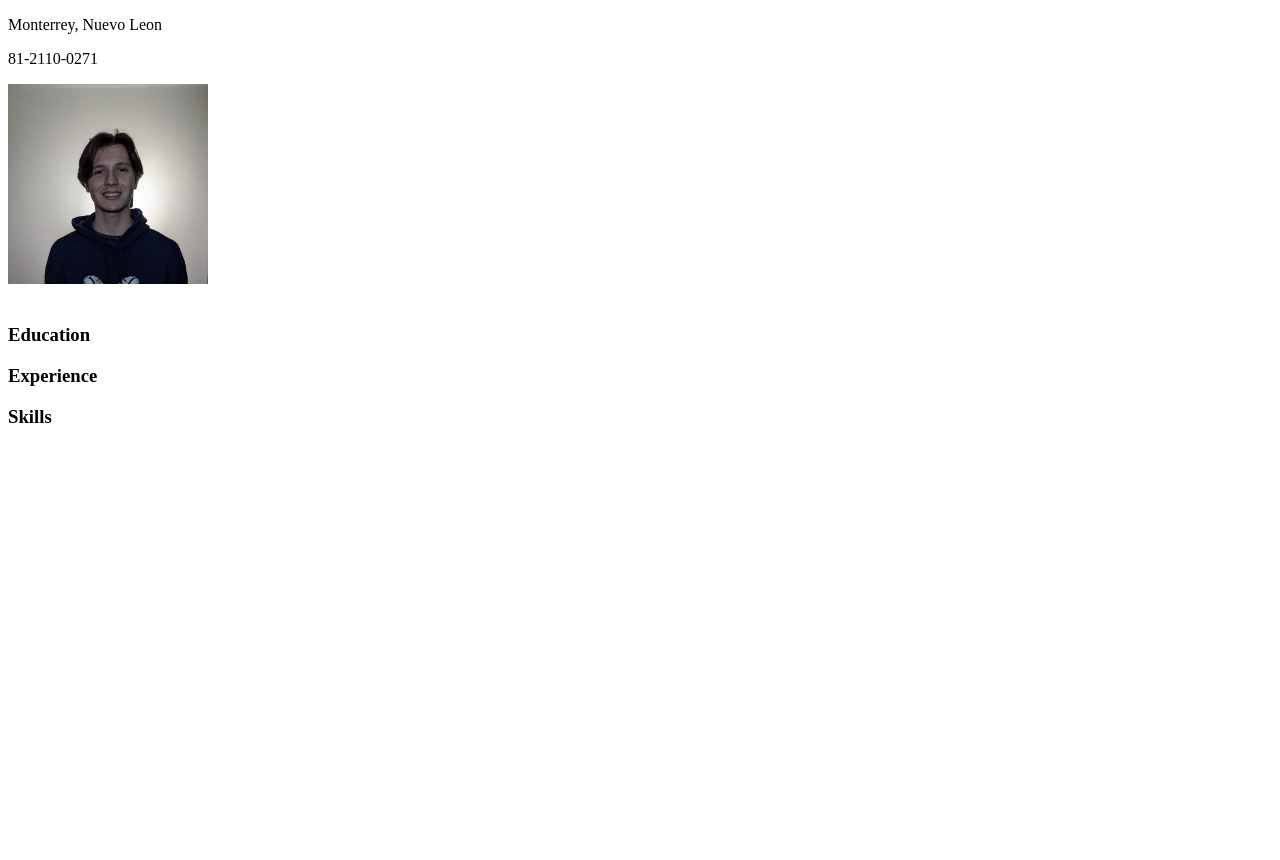
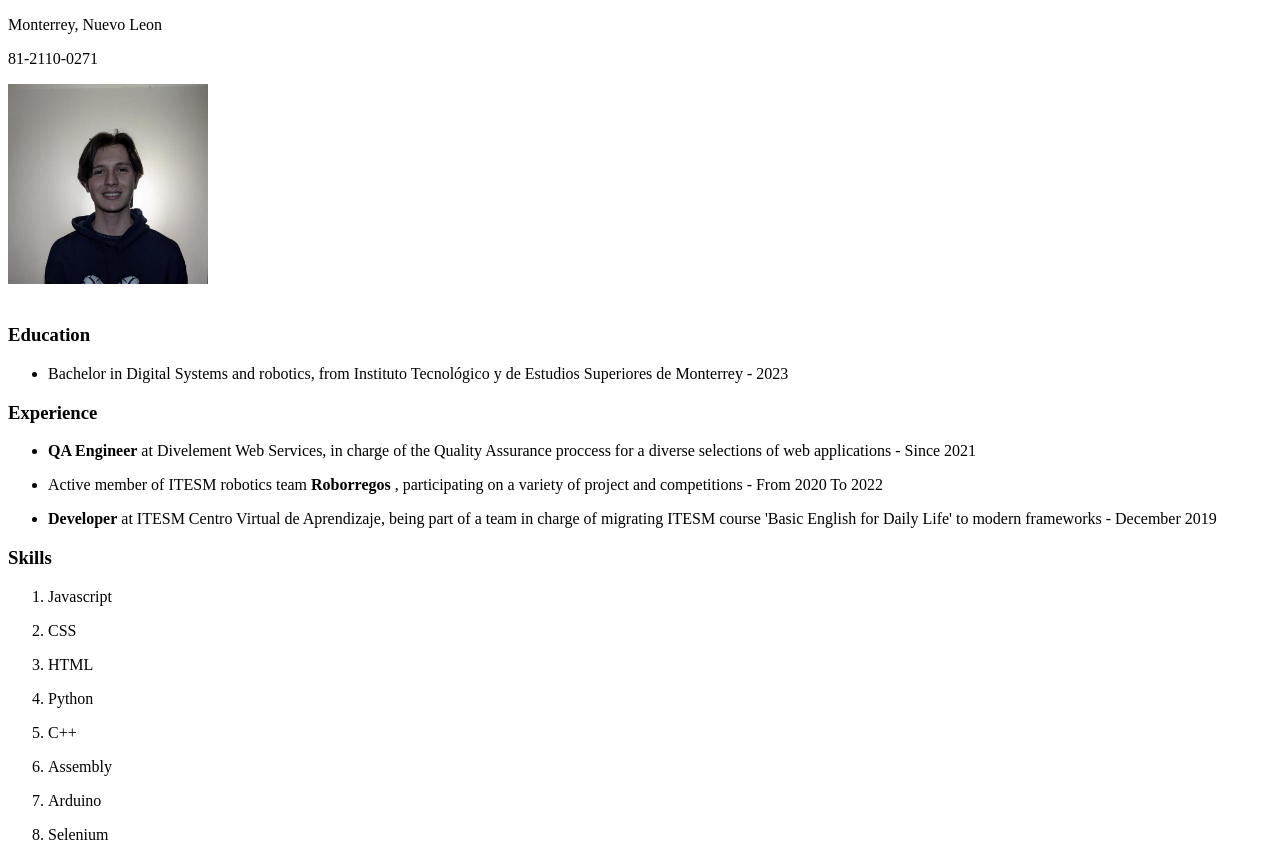
Before and after one commit to alexisavz/Laboratorio_1_Mi_Curriculum, a plain HTML site: page index.html in a window 1280 px wide. Shown: the part 105-965 px from the top of the page. Before the commit the page ends 800 px from the top, so only its background shows below. Drawn offline with Linux system fonts and the light colour scheme.

Commit message:
Added sections info

```diff
--- a/index.html
+++ b/index.html
@@ -1,54 +1,89 @@
 <!DOCTYPE html>
 <html lang="en">
   <head>
-    <meta charset="UTF-8">
-    <meta http-equiv="X-UA-Compatible" content="IE=edge">
-    <meta name="viewport" content="width=device-width, initial-scale=1.0">
+    <meta charset="UTF-8" />
+    <meta http-equiv="X-UA-Compatible" content="IE=edge" />
+    <meta name="viewport" content="width=device-width, initial-scale=1.0" />
     <title>Alexis Zugasti</title>
   </head>
 
   <header>
-
-    <address style="all:initial;">
+    <address style="all: initial">
       <h1>Alexis Villanueva Zugasti</h1>
-        <h3>alexiszugasti@gmail.com</h5>
+      <h3>alexiszugasti@gmail.com</h3>
       <p>Monterrey, Nuevo Leon</p>
       <p>81-2110-0271</p>
     </address>
-    <img src="/Laboratorio_1_Mi_Curriculum/image.jpg" style="width: 200px; height: 200px;" alt="">
-
-
+    <img
+      src="/Laboratorio_1_Mi_Curriculum/image.jpg"
+      style="width: 200px; height: 200px"
+      alt=""
+    />
   </header>
 
   <body>
-
-    <br>
+    <br />
 
     <main>
-
       <section>
+        <div>
+          <div>
             <h3>Education</h3>
             <ul>
+              <li>
+                <p>
+                  Bachelor in Digital Systems and robotics, from Instituto
+                  Tecnológico y de Estudios Superiores de Monterrey - 2023
+                </p>
+              </li>
+            </ul>
+          </div>
 
-            </ul>
-        </section>
-
-        <section>
+          <div>
             <h3>Experience</h3>
             <ul>
+              <li>
+                <p>
+                  <span style="font-weight: bold">QA Engineer</span>
+                  at Divelement Web Services, in charge of the Quality Assurance
+                  proccess for a diverse selections of web applications - Since
+                  2021
+                </p>
+              </li>
+              <li>
+                <p>
+                  Active member of ITESM robotics team
+                  <span style="font-weight: bold">Roborregos</span>
+                  , participating on a variety of project and competitions -
+                  From 2020 To 2022
+                </p>
+              </li>
+              <li>
+                <p>
+                  <span style="font-weight: bold">Developer</span>
+                  at ITESM Centro Virtual de Aprendizaje, being part of a team
+                  in charge of migrating ITESM course 'Basic English for Daily
+                  Life' to modern frameworks - December 2019
+                </p>
+              </li>
+            </ul>
+          </div>
 
-            </ul>
-        </section>
-
-        <section>
+          <div>
             <h3>Skills</h3>
             <ol>
-
+              <li><p>Javascript</p></li>
+              <li><p>CSS</p></li>
+              <li><p>HTML</p></li>
+              <li><p>Python</p></li>
+              <li><p>C++</p></li>
+              <li><p>Assembly</p></li>
+              <li><p>Arduino</p></li>
+              <li><p>Selenium</p></li>
             </ol>
+          </div>
+        </div>
       </section>
-
     </main>
-
-
   </body>
 </html>
```
Lines whose indentation alone changed are shown as unchanged.
